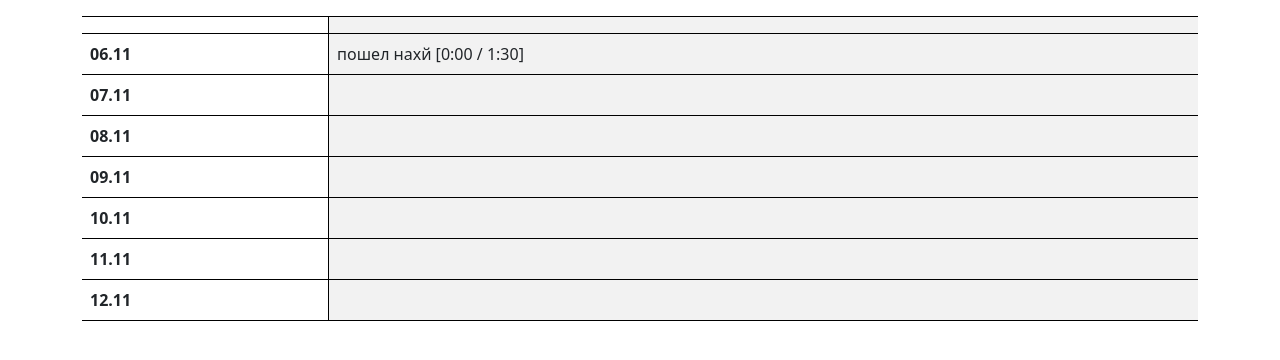
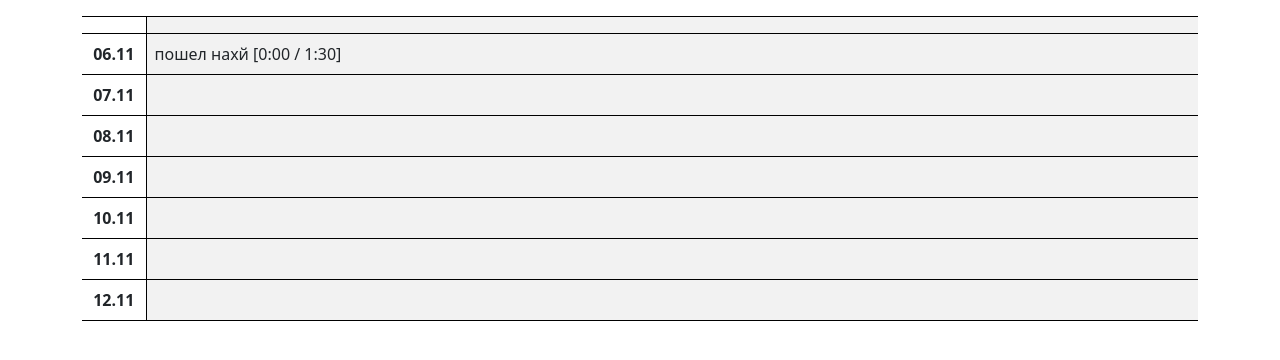
Before and after one commit to irawrr/TaskManager, a Django app: page /report in a window 1280 px wide. Shown: the part 135-495 px from the top of the page. Run offline with Django 4.2, Linux system fonts and the light colour scheme; a user stored in the database is signed in; data comes from the database, SQL or seed files in the repository.

Commit message:
Зафиксировала ширину столбца с датами в отчете

```diff
--- a/main/templates/main/report.html
+++ b/main/templates/main/report.html
@@ -21,14 +21,14 @@
     </nav>
     <table id="report" class="table table-striped-columns border border-start-0 border-end-0 border-black">
         <tr>
-            <th></th>
+            <th class="text-center" style="width: 4rem"></th>
             {% for user in users %}
                 <th class="text-center border-start border-black">{{ user.first_name }} {{ user.last_name }}</th>
             {% endfor %}
         </tr>
         {% for day in days %}
             <tr>
-                <th>{{ data|lookup:day|lookup:'date'|date:"d.m" }}</th>
+                <th class="text-center">{{ data|lookup:day|lookup:'date'|date:"d.m" }}</th>
                 {% for user in users %}
                     <td class="border-start border-black">
                         {% for task in data|lookup:day|lookup:'tasks' %}
```
